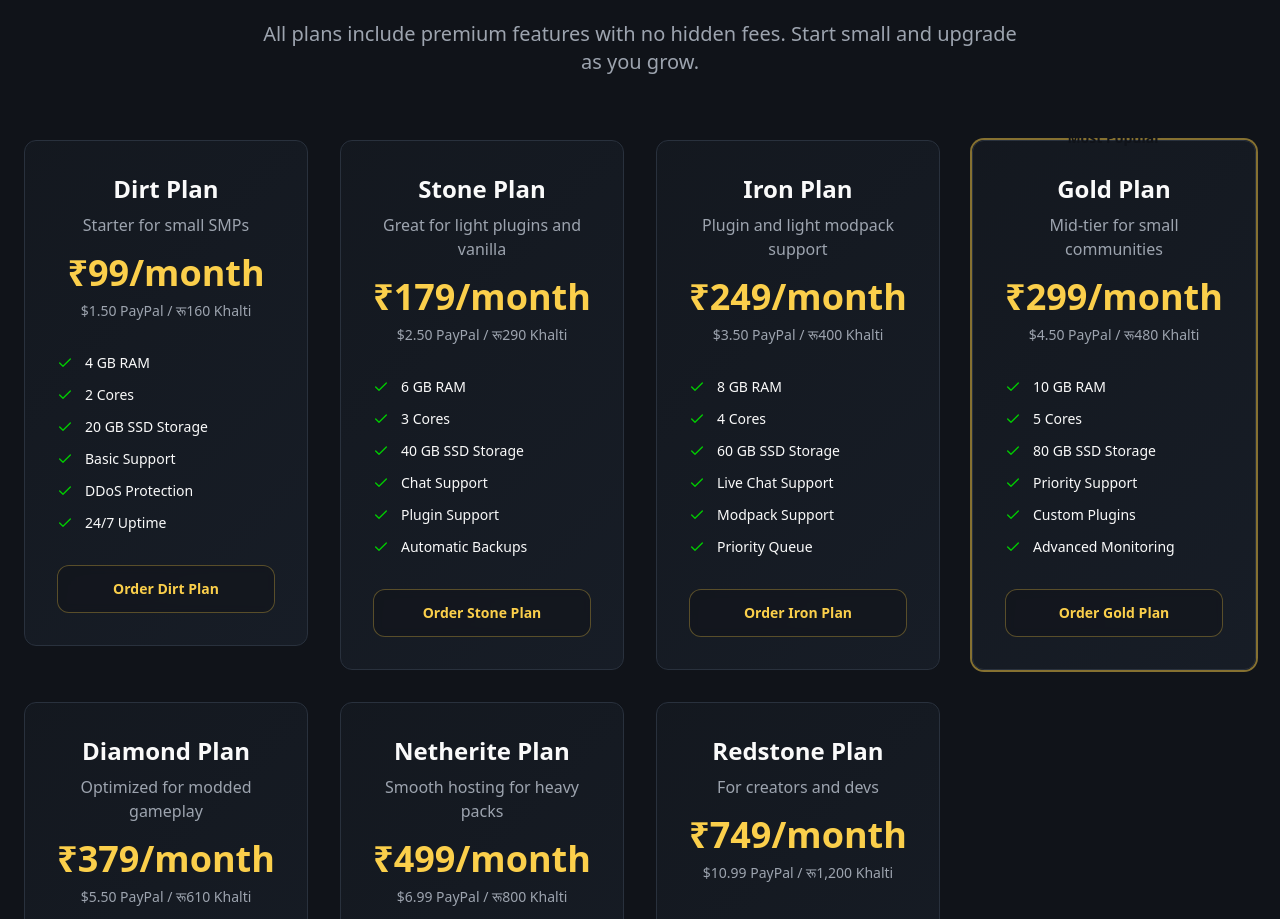
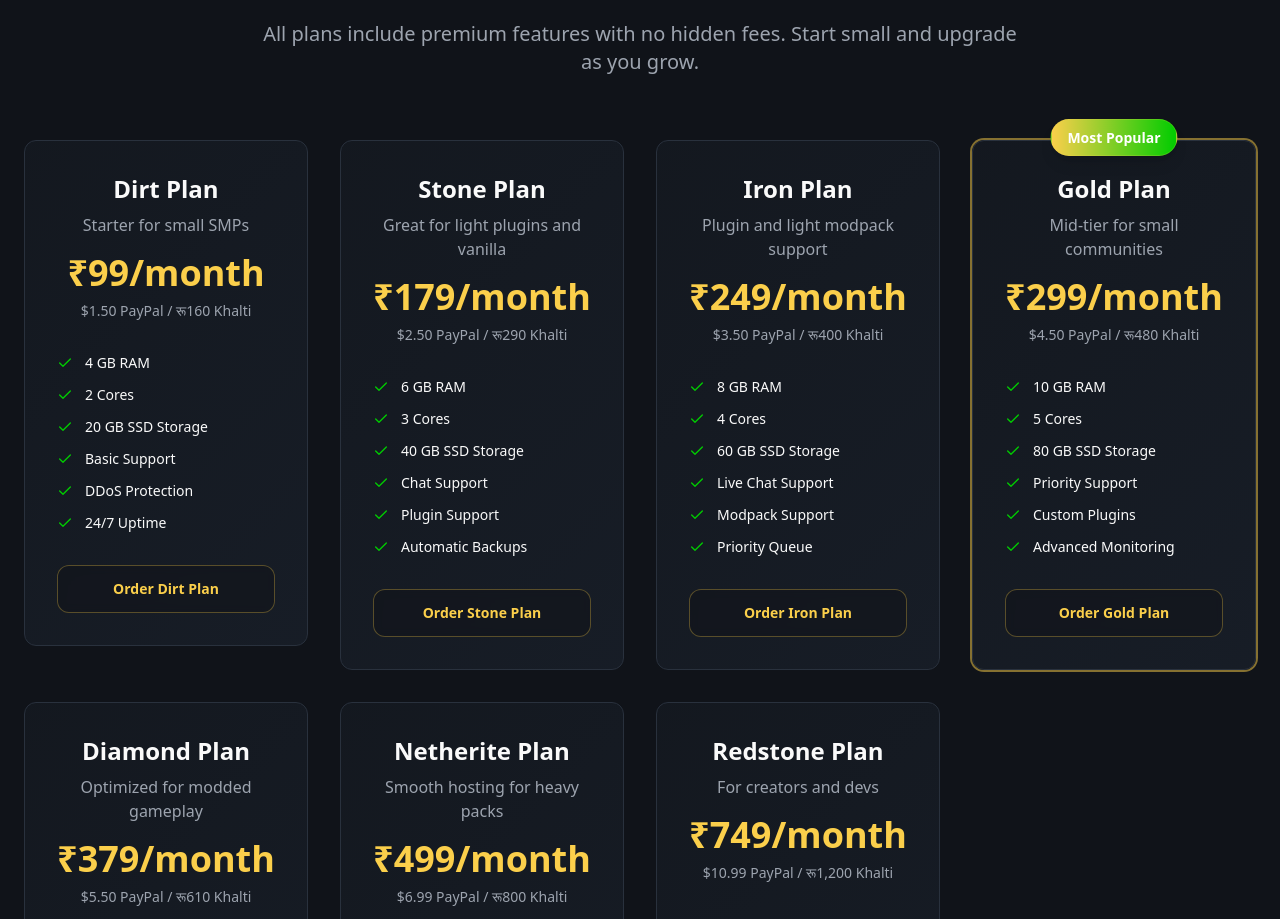
Before and after one commit to jigyashumahato999/devmod, a React (Vite) app: page / in a window 1280 px wide. Shown: the part 924-1843 px from the top of the page. Built offline with nearby package versions, Linux system fonts and the light colour scheme.

Commit message:
Fix Most Popular text visibility

```diff
--- a/src/components/PricingCard.tsx
+++ b/src/components/PricingCard.tsx
@@ -47,7 +47,7 @@ const PricingCard = ({
     <div className={`relative bg-gradient-card rounded-xl p-8 border border-border backdrop-blur-sm transition-all duration-300 transform hover:scale-105 ${getColorClasses(color)} ${isPopular ? 'ring-2 ring-primary/50' : ''}`}>
       {isPopular && (
         <div className="absolute -top-4 left-1/2 transform -translate-x-1/2">
-          <span className="bg-gradient-primary text-primary-foreground px-4 py-2 rounded-full text-sm font-semibold">
+          <span className="bg-gradient-to-r from-primary to-secondary text-white px-4 py-2 rounded-full text-sm font-bold shadow-lg border border-primary/20">
             Most Popular
           </span>
         </div>
```
